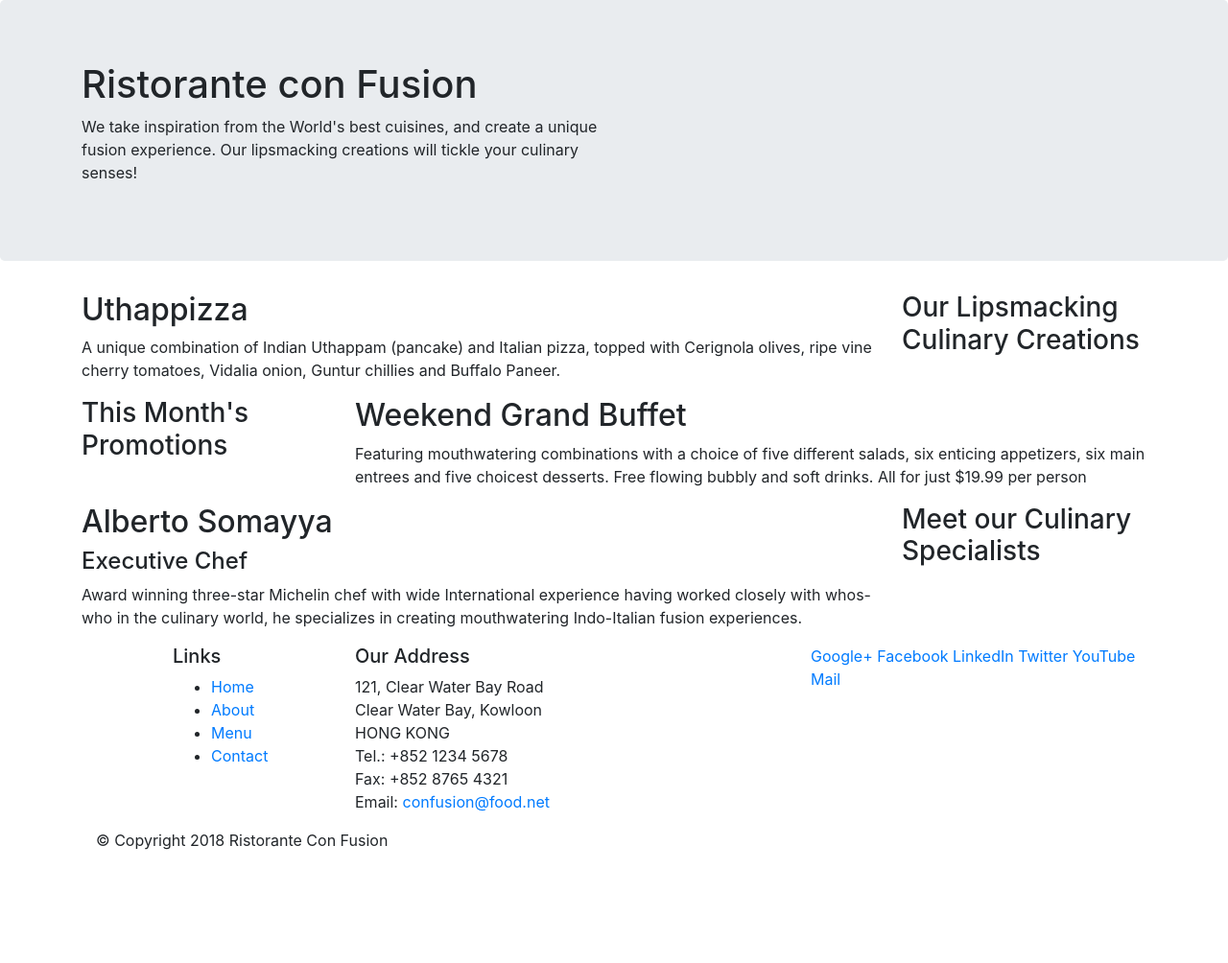
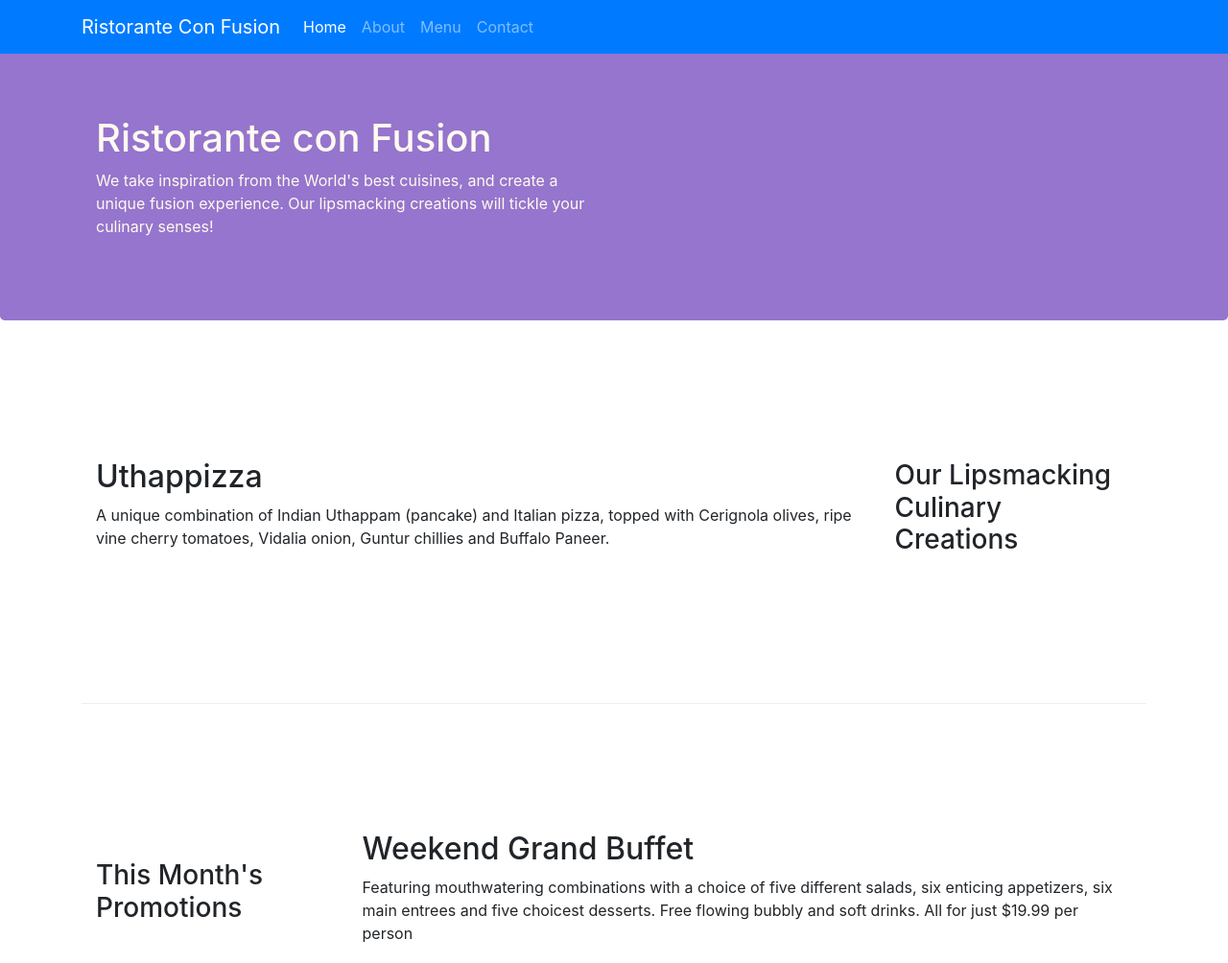
Before and after one commit to tejasmahalinga/conFusion-restaurant, a website: page index.html in a window 1280 px wide. Shown: the top 1004 px of the page at 96% size. Before the commit the page ends 904 px from the top, so only its background shows below. Drawn offline with nearby package versions, Linux system fonts and the light colour scheme.

Commit message:
Navbar and Breadcrumbs

```diff
--- /dev/null
+++ b/css/styles.css
@@ -0,0 +1,45 @@
+.row-header{
+    margin:0px auto;
+    padding:0px;
+}
+
+.row-content {
+    margin:0px auto;
+    padding: 50px 0px 50px 0px;
+    border-bottom: 1px ridge;
+    min-height:400px;
+}
+
+.footer{
+    background-color: #D1C4E9;
+    margin:0px auto;
+    padding: 20px 0px 20px 0px;
+}
+
+.jumbotron {
+    padding:70px 30px 70px 30px;
+    margin:0px auto;
+    background: #9575CD ;
+    color:floralwhite;
+}
+
+address{
+    font-size:80%;
+    margin:0px;
+    color:#0f0f0f;
+}
+.our-history{
+    padding:5% 0px 5% 0px;
+
+}
+.corporate{
+    padding: 30px 0px 30px 0px;
+}
+body{
+    padding:50px 0px 0px 0px;
+    z-index:0;
+}
+
+.navbar-dark {
+     background-color: #512DA8;
+}
--- a/index.html
+++ b/index.html
@@ -9,14 +9,32 @@
 
     <!-- Bootstrap CSS -->
     <link rel="stylesheet" href="node_modules/bootstrap/dist/css/bootstrap.min.css">
+    <link rel="stylesheet" href="css/styles.css">
     <title>Ristorante Con Fusion</title>
 </head>
 
 <body>
 
+    <nav class="navbar navbar-dark navbar-expand-sm bg-primary fixed-top">
+        <div class="container">
+            <button class="navbar-toggler" type="button" data-toggle="collapse" data-target="#Navbar">
+        <span class="navbar-toggler-icon"></span>
+    </button>
+           <a class="navbar-brand" href="#">Ristorante Con Fusion</a>
+           <div class="collapse navbar-collapse" id="Navbar">
+                <ul class="navbar-nav mr-auto">
+                    <li class="nav-item active"><a class="nav-link" href="#">Home</a></li>
+                    <li class="nav-item"><a class="nav-link" href="./aboutus.html">About</a></li>
+                    <li class="nav-item"><a class="nav-link" href="#">Menu</a></li>
+                    <li class="nav-item"><a class="nav-link" href="#">Contact</a></li>
+                </ul>
+                </div>
+        </div>
+    </nav>
+
     <header class="jumbotron">
         <div class="container">
-            <div class="row">
+            <div class="row row-header">
                 <div class="col-12 col-sm-6">
                     <h1>Ristorante con Fusion</h1>
                     <p>We take inspiration from the World's best cuisines, and create a unique fusion experience. Our lipsmacking creations will tickle your culinary senses!</p>
@@ -28,7 +46,7 @@
     </header>
 
     <div class="container">
-        <div class="row">
+        <div class="row row-content align-items-center">
             <div class="col-12 order-sm-last col-sm-4 col-md-3">
                 <h3>Our Lipsmacking Culinary Creations</h3>
             </div>
@@ -39,7 +57,7 @@
         </div>
 
 
-        <div class="row">
+        <div class="row row-content align-items-center">
             <div class="col-12 order-sm-first col-sm-4 col-md-3 ">
                 <h3>This Month's Promotions</h3>
             </div>
@@ -49,7 +67,7 @@
             </div>
         </div>
 
-        <div class="row">
+        <div class="row row-content align-items-center">
             <div class="col-12 col-sm-4 order-sm-last col-md-3">
                 <h3>Meet our Culinary Specialists</h3>
             </div>
@@ -61,12 +79,12 @@
         </div>
     </div>
 
-    <footer>
+    <footer class="footer">
         <div class="container">
             <div class="row">
                 <div class="col-4 col-sm-2 offset-1">
                     <h5>Links</h5>
-                    <ul>
+                    <ul class="list-unstyled">
                         <li><a href="#">Home</a></li>
                         <li><a href="#">About</a></li>
                         <li><a href="#">Menu</a></li>
@@ -84,8 +102,8 @@
 		              Email: <a href="mailto:confusion@food.net">confusion@food.net</a>
 		           </address>
                 </div>
-                <div class="col-12 col-sm-4">
-                    <div>
+                <div class="col-12 col-sm-4 align-self-center">
+                    <div class="text-center">
                         <a href="http://google.com/+">Google+</a>
                         <a href="http://www.facebook.com/profile.php?id=">Facebook</a>
                         <a href="http://www.linkedin.com/in/">LinkedIn</a>
@@ -95,8 +113,8 @@
                     </div>
                 </div>
            </div>
-           <div class="col-auto">
-                <div>
+           <div class="row justify-content-center">
+                <div class="col-auto">
                     <p>© Copyright 2018 Ristorante Con Fusion</p>
                 </div>
            </div>
```
Also changed, not shown: aboutus.html (added, +137 -0 lines).
